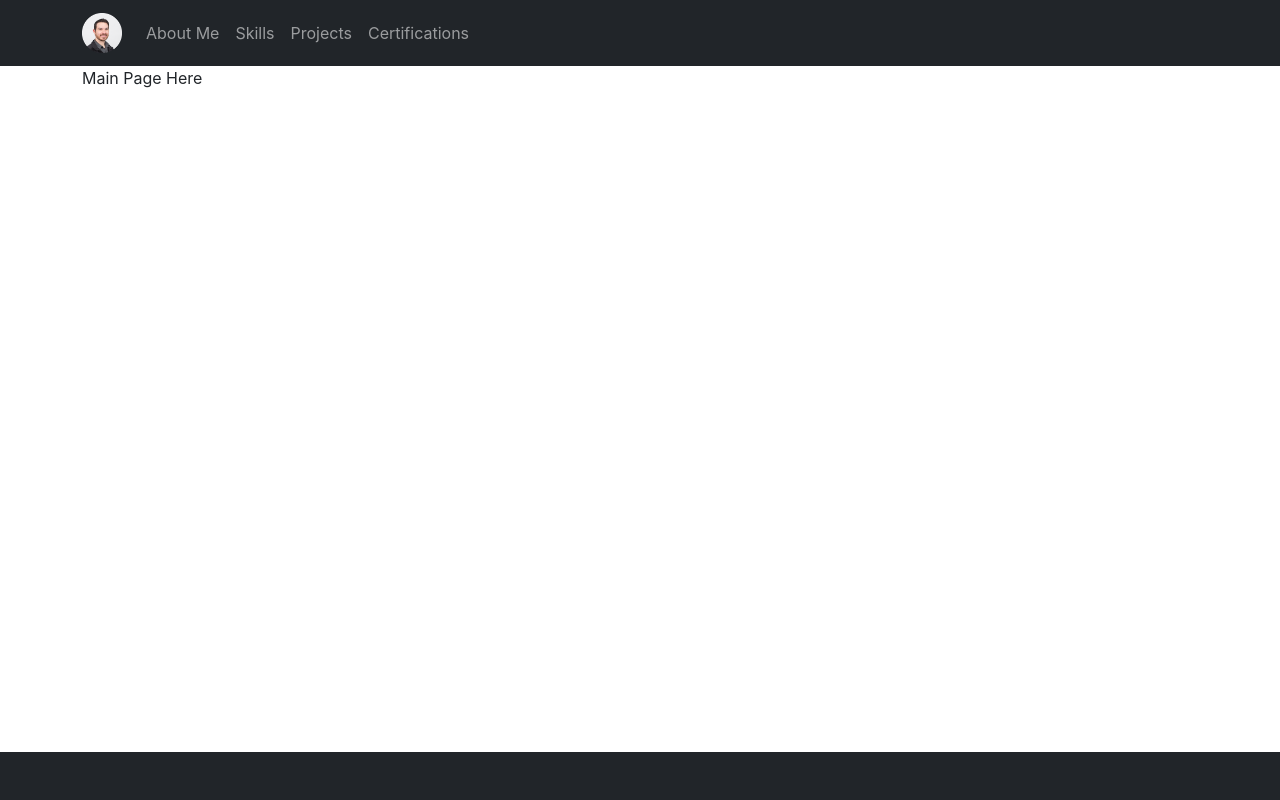
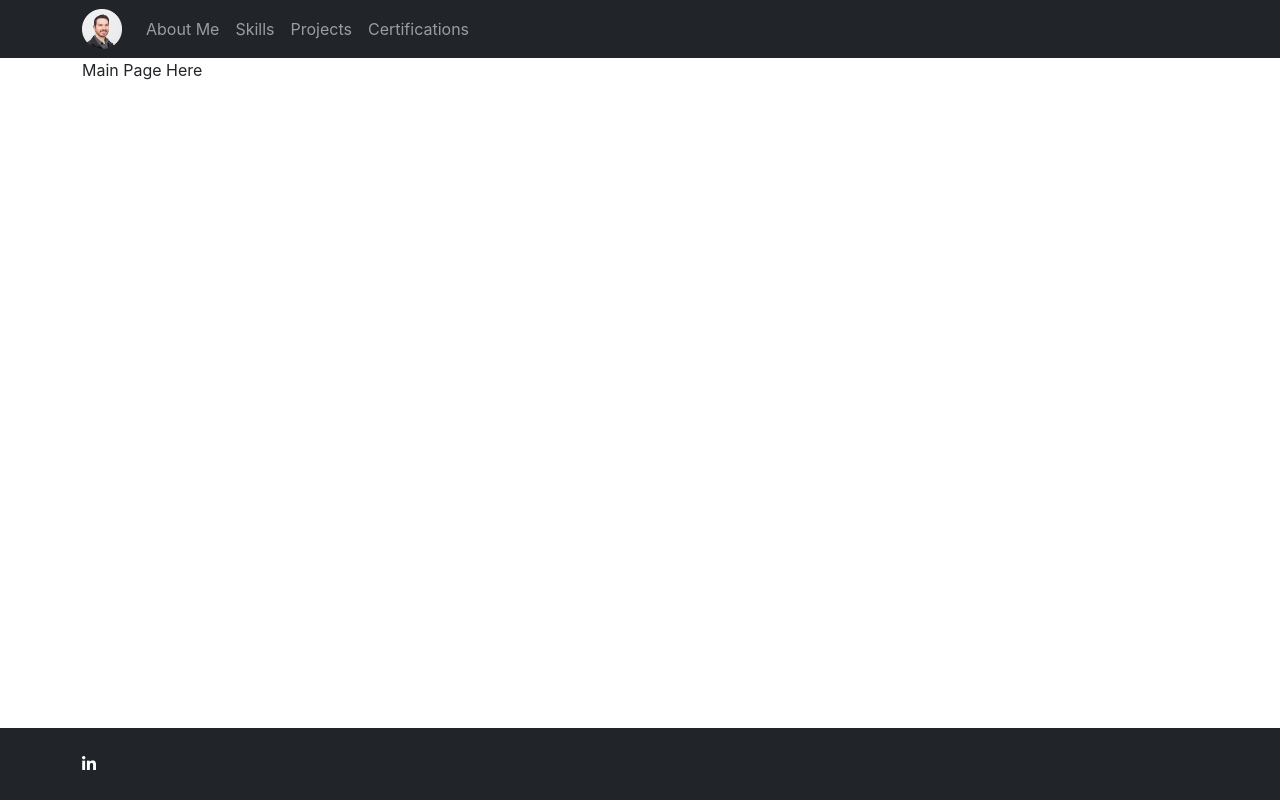
Before and after one commit to PetersonG17/portfolio-app, a React (Create React App) app in the folder frontend/: page / in a window 1280 px wide. Built offline with nearby package versions, Linux system fonts and the light colour scheme.

Commit message:
Fixed font awesome

```diff
--- a/frontend/src/components/layouts/Footer.js
+++ b/frontend/src/components/layouts/Footer.js
@@ -4,9 +4,7 @@ function Footer() {
       <footer className='footer fixed-bottom bg-dark'>
           <div className='container text-white pt-4 pb-4'>
           <i class="fab fa-linkedin-in pr-2"></i>
-            {/* <a href="www.linkedin.com/in/john-peterson-dev" class="link-light">
-                www.linkedin.com/in/john-peterson-dev
-            </a> */}
+
           </div>
       </footer>
   );
--- a/frontend/src/components/layouts/Nav.js
+++ b/frontend/src/components/layouts/Nav.js
@@ -6,9 +6,9 @@ function Nav() {
 
   return (
     <header>
-        <nav className="navbar navbar-expand-lg navbar-dark bg-dark">
+        <nav className="navbar navbar-expand-lg navbar-dark bg-dark pt-1 pb-1">
             <div className="container">
-                <Link className="navbar-brand" to='/'><img src={profile} className={classes.profile}></img></Link>
+                <Link className="navbar-brand" to='/'><img src={profile} className={classes.profile} alt="Profile"></img></Link>
                 <button className="navbar-toggler" type="button" data-toggle="collapse" data-target="#navbarNavDropdown" aria-controls="navbarNavDropdown" aria-expanded="false" aria-label="Toggle navigation">
                     <span className="navbar-toggler-icon"></span>
                 </button>
```
Also changed, not shown: frontend/src/index.js (+5 -3 lines), 1 other file (tests, documents, lock files or other folders).
